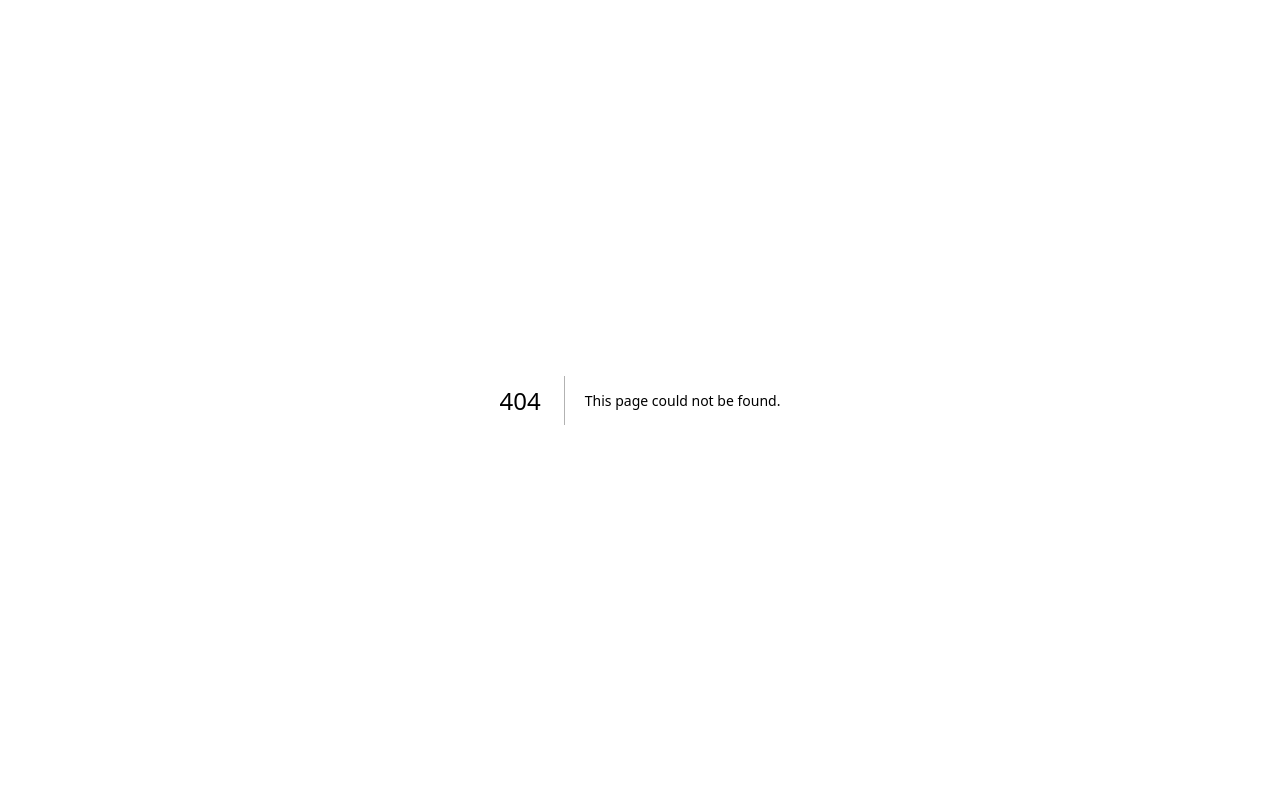
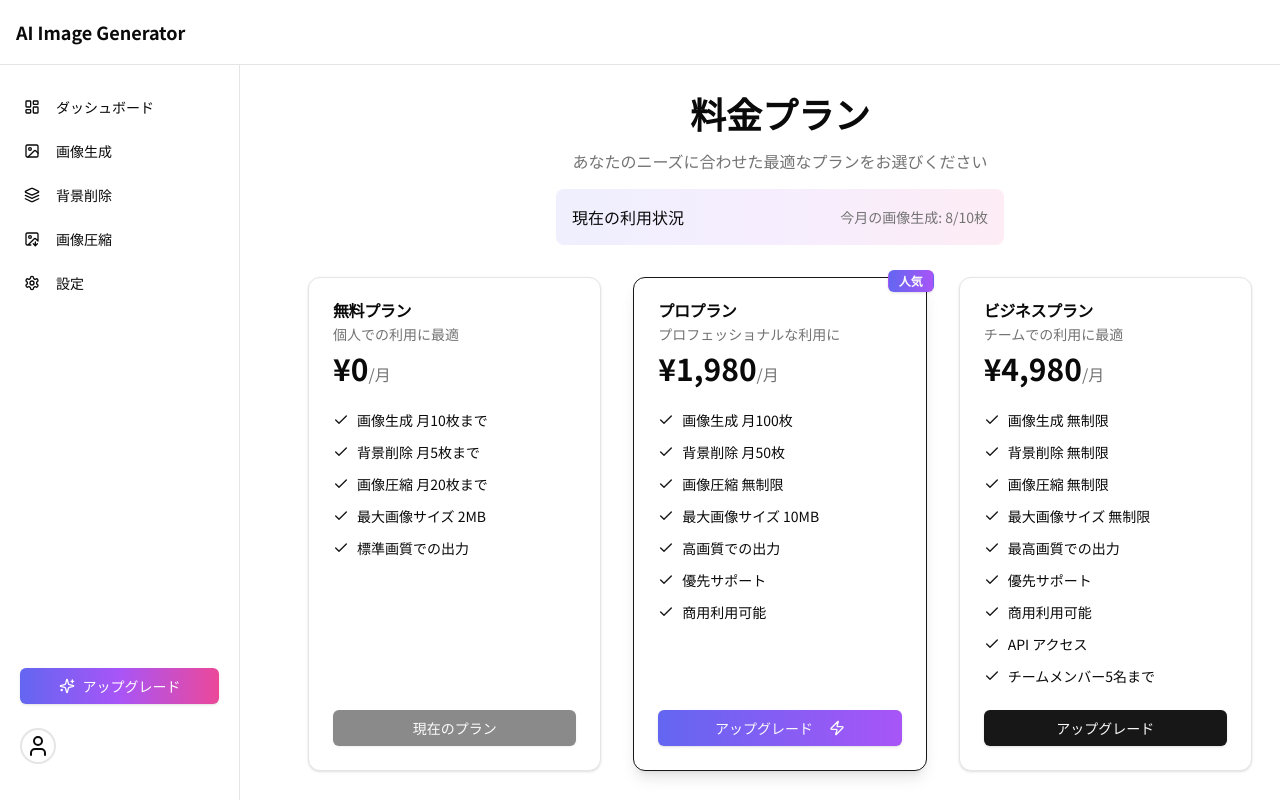
Before and after one commit to Shin-sibainu/ai-saas-ver2-for-watch, a Next.js app: page /dashboard/plans in a window 1280 px wide. Before the commit this address had no page. Built offline with nearby package versions, Linux system fonts and the light colour scheme.

Commit message:
plan added

```diff
--- /dev/null
+++ b/src/app/(dashboard)/dashboard/plans/page.tsx
@@ -0,0 +1,147 @@
+import { Button } from "@/components/ui/button";
+import {
+  Card,
+  CardContent,
+  CardDescription,
+  CardFooter,
+  CardHeader,
+  CardTitle,
+} from "@/components/ui/card";
+import { Badge } from "@/components/ui/badge";
+import { Check, Zap } from "lucide-react";
+import { cn } from "@/lib/utils";
+
+const pricingPlans = [
+  {
+    name: "無料プラン",
+    description: "個人での利用に最適",
+    price: "¥0",
+    interval: "/月",
+    features: [
+      "画像生成 月10枚まで",
+      "背景削除 月5枚まで",
+      "画像圧縮 月20枚まで",
+      "最大画像サイズ 2MB",
+      "標準画質での出力",
+    ],
+    buttonText: "現在のプラン",
+    isPopular: false,
+    disabled: true,
+  },
+  {
+    name: "プロプラン",
+    description: "プロフェッショナルな利用に",
+    price: "¥1,980",
+    interval: "/月",
+    features: [
+      "画像生成 月100枚",
+      "背景削除 月50枚",
+      "画像圧縮 無制限",
+      "最大画像サイズ 10MB",
+      "高画質での出力",
+      "優先サポート",
+      "商用利用可能",
+    ],
+    buttonText: "アップグレード",
+    isPopular: true,
+    disabled: false,
+  },
+  {
+    name: "ビジネスプラン",
+    description: "チームでの利用に最適",
+    price: "¥4,980",
+    interval: "/月",
+    features: [
+      "画像生成 無制限",
+      "背景削除 無制限",
+      "画像圧縮 無制限",
+      "最大画像サイズ 無制限",
+      "最高画質での出力",
+      "優先サポート",
+      "商用利用可能",
+      "API アクセス",
+      "チームメンバー5名まで",
+    ],
+    buttonText: "アップグレード",
+    isPopular: false,
+    disabled: false,
+  },
+];
+
+export default function PricingPage() {
+  // 現在のプランを取得（実際の実装ではAPIやContextから取得）
+  const currentPlan = "free";
+
+  return (
+    <div className="container mx-auto py-4 px-4">
+      <div className="text-center mb-4">
+        <h1 className="text-4xl font-bold mb-4">料金プラン</h1>
+        <p className="text-muted-foreground">
+          あなたのニーズに合わせた最適なプランをお選びください
+        </p>
+      </div>
+
+      {currentPlan === "free" && (
+        <div className="max-w-md mx-auto mb-8 bg-gradient-to-r from-indigo-500/10 via-purple-500/10 to-pink-500/10 p-4 rounded-lg">
+          <div className="flex items-center justify-between text-center">
+            <p className="font-medium">現在の利用状況</p>
+            <p className="text-sm text-muted-foreground">
+              今月の画像生成: 8/10枚
+            </p>
+          </div>
+        </div>
+      )}
+
+      <div className="grid grid-cols-1 lg:grid-cols-3 gap-8 max-w-6xl mx-auto">
+        {pricingPlans.map((plan) => (
+          <Card
+            key={plan.name}
+            className={cn(
+              "relative flex flex-col",
+              plan.isPopular && "border-primary shadow-lg"
+            )}
+          >
+            {plan.isPopular && (
+              <Badge className="absolute -top-2 -right-2 bg-gradient-to-r from-indigo-500 to-purple-500">
+                人気
+              </Badge>
+            )}
+            <CardHeader>
+              <CardTitle className="flex justify-between items-center">
+                {plan.name}
+              </CardTitle>
+              <CardDescription>{plan.description}</CardDescription>
+              <div className="mt-4">
+                <span className="text-3xl font-bold">{plan.price}</span>
+                <span className="text-muted-foreground">{plan.interval}</span>
+              </div>
+            </CardHeader>
+            <CardContent>
+              <ul className="space-y-3">
+                {plan.features.map((feature) => (
+                  <li key={feature} className="flex items-center">
+                    <Check className="h-4 w-4 mr-2 text-primary" />
+                    <span className="text-sm">{feature}</span>
+                  </li>
+                ))}
+              </ul>
+            </CardContent>
+            <CardFooter className="mt-auto">
+              <Button
+                className={cn(
+                  "w-full",
+                  plan.isPopular &&
+                    "bg-gradient-to-r from-indigo-500 to-purple-500 hover:from-indigo-600 hover:to-purple-600"
+                )}
+                disabled={plan.disabled}
+              >
+                {plan.buttonText}
+                {plan.isPopular && <Zap className="w-4 h-4 ml-2" />}
+              </Button>
+            </CardFooter>
+          </Card>
+        ))}
+      </div>
+    </div>
+  );
+}
--- a/src/app/(dashboard)/layout.tsx
+++ b/src/app/(dashboard)/layout.tsx
@@ -8,7 +8,7 @@ export default function DashboardLayout({
   children: React.ReactNode;
 }>) {
   return (
-    <div className="flex max-h-screen flex-col bg-background overflow-hidden">
+    <div className="flex min-h-screen flex-col bg-background">
       {/* header */}
       <header className="sticky top-0 z-40 border-b bg-background">
         <div className="container flex h-16 items-center px-4">
@@ -17,16 +17,20 @@ export default function DashboardLayout({
         </div>
       </header>
 
-      <div className="container flex-1 items-start md:grid md:grid-cols-[220px_minmax(0,1fr)] md:gap-6 lg:grid-cols-[240px_minmax(0,1fr)] lg:gap-10">
-        {/* sidebar */}
-        <aside className="fixed top-14 z-30 hidden h-[calc(100vh-4.1rem)] w-full shrink-0 overflow-y-auto border-r md:sticky md:block">
-          <div className="h-full py-6 px-2 lg:py-8">
-            <DashboardNav />
-          </div>
-        </aside>
+      <div className="flex-1">
+        <div className="flex gap-6 lg:gap-10">
+          {/* sidebar */}
+          <aside className="hidden md:block w-[220px] lg:w-[240px] flex-shrink-0">
+            <div className="fixed h-[calc(100vh-4rem)] w-[220px] lg:w-[240px] border-r">
+              <div className="h-full overflow-y-auto py-4 px-2 lg:py-6">
+                <DashboardNav />
+              </div>
+            </div>
+          </aside>
 
-        {/* main content */}
-        <main className="flex w-full flex-col p-3">{children}</main>
+          {/* main content */}
+          <main className="flex-1 overflow-y-auto p-3">{children}</main>
+        </div>
 
         <Toaster />
       </div>
--- a/src/app/(landing)/page.tsx
+++ b/src/app/(landing)/page.tsx
@@ -5,7 +5,7 @@ export default function Home() {
   return (
     <div className="grid grid-rows-[20px_1fr_20px] items-center justify-items-center min-h-screen p-8 pb-20 gap-16 sm:p-20 font-[family-name:var(--font-geist-sans)]">
       <main className="flex flex-col gap-8 row-start-2 items-center sm:items-start">
-        <Button>
+        <Button asChild>
           <Link href="/dashboard">ダッシュボードに移動する</Link>
         </Button>
       </main>
--- a/src/app/api/generate-image/route.ts
+++ b/src/app/api/generate-image/route.ts
@@ -10,7 +10,7 @@ export async function POST(req: Request) {
   try {
     const { keyword } = await req.json();
 
-    const fullPrompt = `Create a simple and modern image of ${keyword}. Style: clean minimal design, soft gradient background, centered composition, high contrast, generous whitespace. Focus on simple recognizable elements, no text. Make it visually appealing and easy to understand`;
+    const fullPrompt = `${keyword}に関連するシンプルな画像を生成してください。`;
 
     // FormDataオブジェクトの作成
     const formData = new FormData();
--- a/src/components/dashboard/nav.tsx
+++ b/src/components/dashboard/nav.tsx
@@ -11,6 +11,8 @@ import {
   ImageDown,
   Settings,
   Layers,
+  Sparkles,
+  UserIcon,
 } from "lucide-react";
 
 interface NavItem {
@@ -50,13 +52,20 @@ const navItems: NavItem[] = [
 const DashboardNav = () => {
   const pathname = usePathname();
 
+  // 現在のプランを取得する（実際の実装に応じて修正してください）
+  const currentPlan = "free"; // 例: "free" | "pro" | "business"
+
   return (
+    <div className="flex flex-col h-full">
       <nav className="grid items-start gap-2">
         {navItems.map((item) => (
           <Button
             key={item.href}
             variant={pathname === item.href ? "secondary" : "ghost"}
-          className={cn("justify-start", pathname === item.href && "bg-accent")}
+            className={cn(
+              "justify-start",
+              pathname === item.href && "bg-accent"
+            )}
             asChild
           >
             <Link href={item.href}>
@@ -66,6 +75,27 @@ const DashboardNav = () => {
           </Button>
         ))}
       </nav>
+
+      <div className="px-3 py-2 mt-auto">
+        {currentPlan === "free" && (
+          <Button
+            className="w-full bg-gradient-to-r from-indigo-500 via-purple-500 to-pink-500 hover:from-indigo-600 hover:via-purple-600 hover:to-pink-600 text-white"
+            asChild
+          >
+            <Link
+              href="/dashboard/plans"
+              className="flex items-center justify-center"
+            >
+              <Sparkles />
+              アップグレード
+            </Link>
+          </Button>
+        )}
+        <div className="mt-6 border-2 inline-block rounded-full p-1">
+          <UserIcon />
+        </div>
+      </div>
+    </div>
   );
 };
 
--- a/src/components/dashboard/page-container.tsx
+++ b/src/components/dashboard/page-container.tsx
@@ -5,6 +5,6 @@ interface PageContainerProps {
 
 export function PageContainer({ children, className }: PageContainerProps) {
   return (
-    <div className={`space-y-4 p-8 pt-6 ${className || ""}`}>{children}</div>
+    <div className={`space-y-4 p-8 pt-4 ${className || ""}`}>{children}</div>
   );
 }
```
Lines whose indentation alone changed are shown as unchanged.
